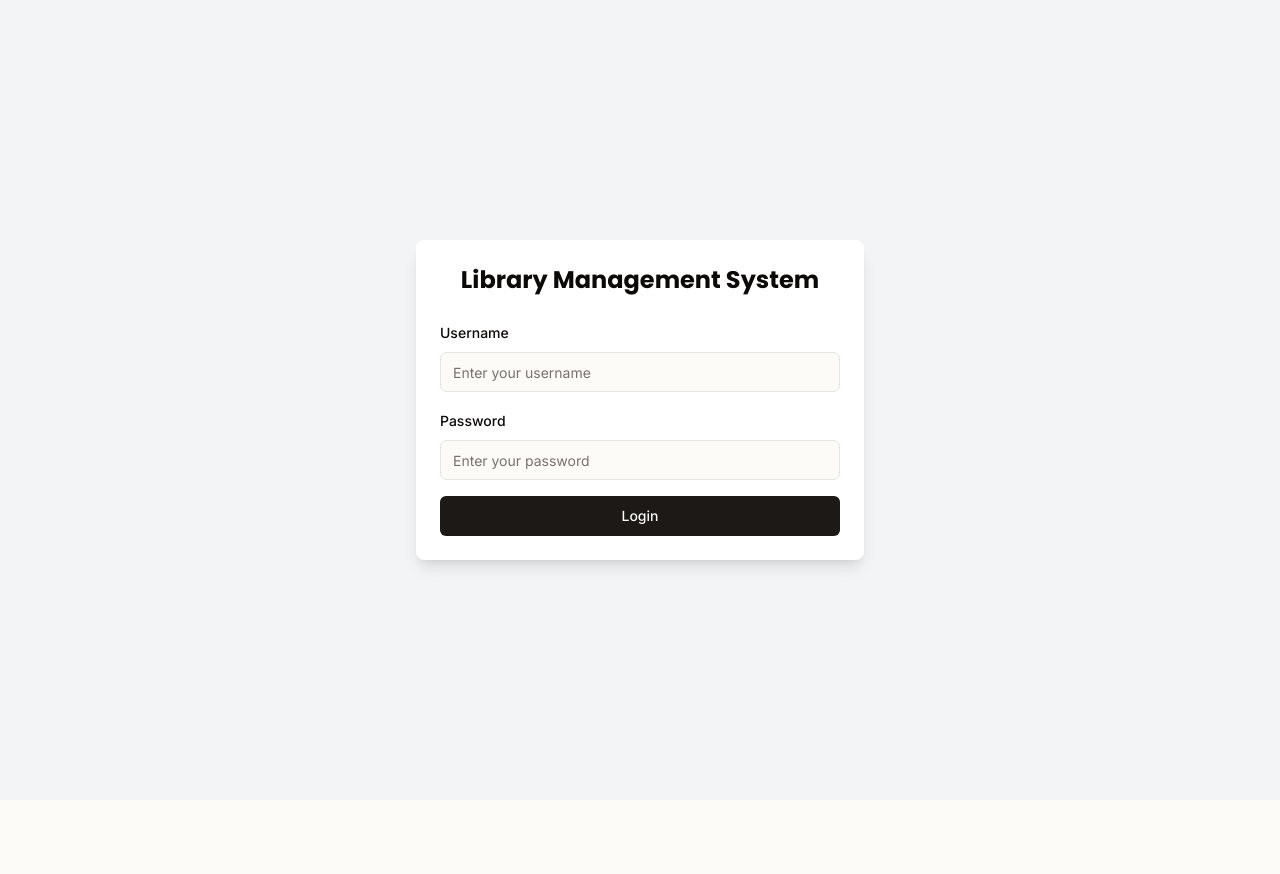
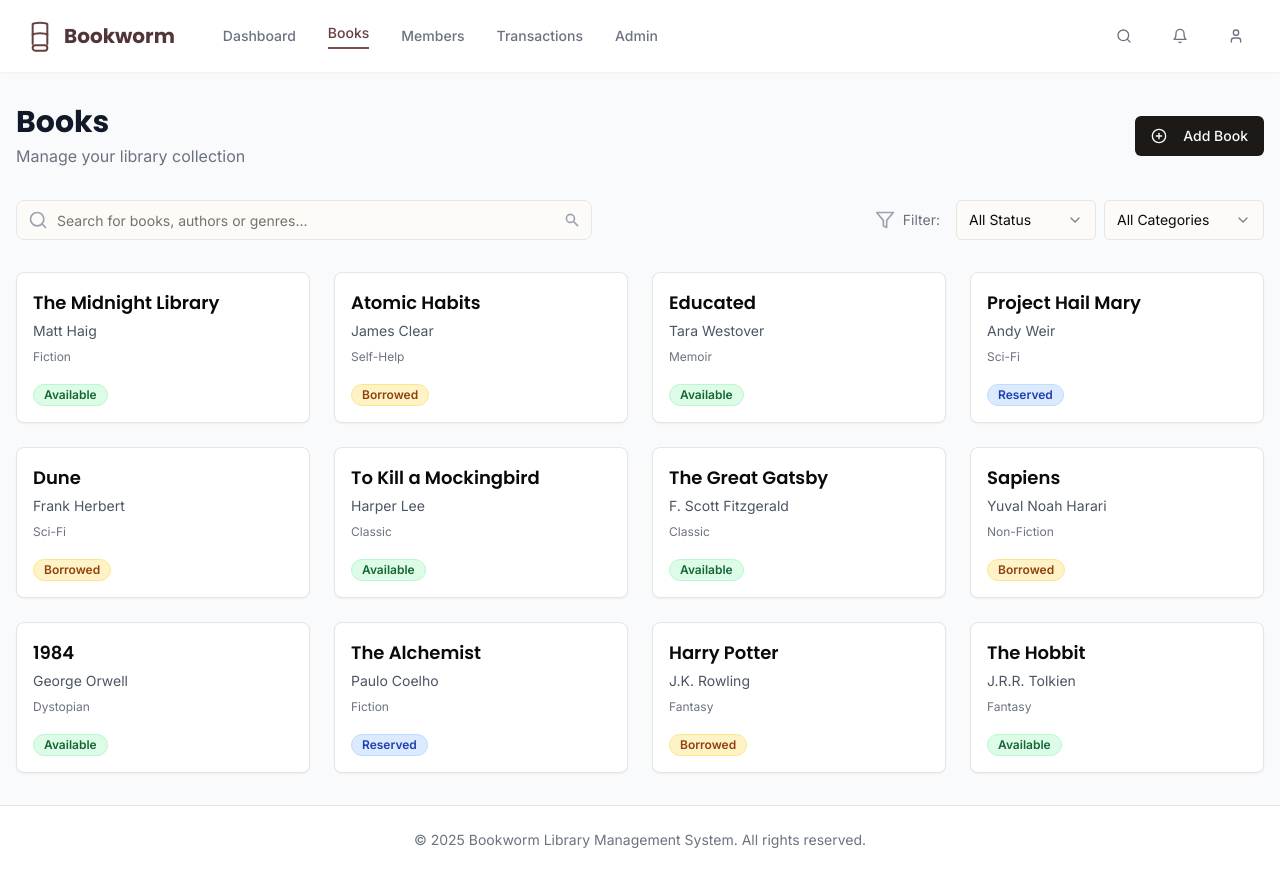
Before and after one commit to gxgansingh/bookworm-oasis-ui, a React (Vite) app: page /books in a window 1280 px wide. Before the commit this address led to /login. Before the commit the page ends 800 px from the top, so only its background shows below. Built offline with nearby package versions, Linux system fonts and the light colour scheme.

Commit message:
Remove login page
Remove the login page and related components.

```diff
--- a/src/App.tsx
+++ b/src/App.tsx
@@ -3,8 +3,7 @@ import { Toaster } from "@/components/ui/toaster";
 import { Toaster as Sonner } from "@/components/ui/sonner";
 import { TooltipProvider } from "@/components/ui/tooltip";
 import { QueryClient, QueryClientProvider } from "@tanstack/react-query";
-import { BrowserRouter, Routes, Route, Navigate } from "react-router-dom";
-import { isAuthenticated } from "./utils/authApi";
+import { BrowserRouter, Routes, Route } from "react-router-dom";
 import Index from "./pages/Index";
 import Books from "./pages/Books";
 import BookDetails from "./pages/BookDetails";
@@ -12,17 +11,8 @@ import Members from "./pages/Members";
 import Transactions from "./pages/Transactions";
 import Admin from "./pages/Admin";
 import NotFound from "./pages/NotFound";
-import Login from "./pages/Login";
 
 const queryClient = new QueryClient();
-
-// Protected Route component
-const ProtectedRoute = ({ children }: { children: React.ReactNode }) => {
-  if (!isAuthenticated()) {
-    return <Navigate to="/login" replace />;
-  }
-  return <>{children}</>;
-};
 
 const App = () => (
   <QueryClientProvider client={queryClient}>
@@ -31,55 +21,12 @@ const App = () => (
       <Sonner />
       <BrowserRouter>
         <Routes>
-          <Route path="/login" element={<Login />} />
-          <Route
-            path="/"
-            element={
-              <ProtectedRoute>
-                <Index />
-              </ProtectedRoute>
-            }
-          />
-          <Route
-            path="/books"
-            element={
-              <ProtectedRoute>
-                <Books />
-              </ProtectedRoute>
-            }
-          />
-          <Route
-            path="/books/:id"
-            element={
-              <ProtectedRoute>
-                <BookDetails />
-              </ProtectedRoute>
-            }
-          />
-          <Route
-            path="/members"
-            element={
-              <ProtectedRoute>
-                <Members />
-              </ProtectedRoute>
-            }
-          />
-          <Route
-            path="/transactions"
-            element={
-              <ProtectedRoute>
-                <Transactions />
-              </ProtectedRoute>
-            }
-          />
-          <Route
-            path="/admin"
-            element={
-              <ProtectedRoute>
-                <Admin />
-              </ProtectedRoute>
-            }
-          />
+          <Route path="/" element={<Index />} />
+          <Route path="/books" element={<Books />} />
+          <Route path="/books/:id" element={<BookDetails />} />
+          <Route path="/members" element={<Members />} />
+          <Route path="/transactions" element={<Transactions />} />
+          <Route path="/admin" element={<Admin />} />
           <Route path="*" element={<NotFound />} />
         </Routes>
       </BrowserRouter>
--- a/src/components/Navbar.tsx
+++ b/src/components/Navbar.tsx
@@ -1,8 +1,9 @@
-
 import React from 'react';
 import { Link, useLocation } from 'react-router-dom';
-import { Search, Bell, User, Menu, Settings } from 'lucide-react';
+import { Search, Bell, User, Menu, Settings, LogOut } from 'lucide-react';
 import { Button } from "@/components/ui/button";
+import { useToast } from "@/hooks/use-toast";
+import { logout } from '@/utils/authApi';
 import {
   DropdownMenu,
   DropdownMenuContent,
@@ -15,6 +16,15 @@ import {
 const Navbar = () => {
   const location = useLocation();
   const [mobileMenuOpen, setMobileMenuOpen] = React.useState(false);
+  const { toast } = useToast();
+
+  const handleLogout = () => {
+    logout();
+    toast({
+      title: "Logged out",
+      description: "You have been logged out successfully.",
+    });
+  };
 
   const isActive = (path: string) => {
     return location.pathname === path;
@@ -115,7 +125,10 @@ const Navbar = () => {
                 </Link>
               </DropdownMenuItem>
               <DropdownMenuSeparator />
-              <DropdownMenuItem>Logout</DropdownMenuItem>
+              <DropdownMenuItem onClick={handleLogout}>
+                <LogOut className="h-4 w-4 mr-2" />
+                Logout
+              </DropdownMenuItem>
             </DropdownMenuContent>
           </DropdownMenu>
 
--- a/src/components/auth/LoginForm.tsx
+++ /dev/null
@@ -1,79 +0,0 @@
-
-import React from 'react';
-import { useNavigate } from 'react-router-dom';
-import { useForm } from 'react-hook-form';
-import { Button } from "@/components/ui/button";
-import { Input } from "@/components/ui/input";
-import { Form, FormControl, FormField, FormItem, FormLabel, FormMessage } from "@/components/ui/form";
-import { useToast } from "@/hooks/use-toast";
-import { login } from '@/utils/authApi';
-
-interface LoginFormData {
-  username: string;
-  password: string;
-}
-
-export default function LoginForm() {
-  const { toast } = useToast();
-  const navigate = useNavigate();
-
-  const form = useForm<LoginFormData>({
-    defaultValues: {
-      username: '',
-      password: '',
-    },
-  });
-
-  const onSubmit = async (data: LoginFormData) => {
-    try {
-      await login(data);
-      toast({
-        title: "Success",
-        description: "You have been logged in successfully.",
-      });
-      navigate('/books');
-    } catch (error) {
-      toast({
-        title: "Error",
-        description: "Invalid username or password.",
-        variant: "destructive",
-      });
-    }
-  };
-
-  return (
-    <Form {...form}>
-      <form onSubmit={form.handleSubmit(onSubmit)} className="space-y-4">
-        <FormField
-          control={form.control}
-          name="username"
-          render={({ field }) => (
-            <FormItem>
-              <FormLabel>Username</FormLabel>
-              <FormControl>
-                <Input placeholder="Enter your username" {...field} />
-              </FormControl>
-              <FormMessage />
-            </FormItem>
-          )}
-        />
-        <FormField
-          control={form.control}
-          name="password"
-          render={({ field }) => (
-            <FormItem>
-              <FormLabel>Password</FormLabel>
-              <FormControl>
-                <Input type="password" placeholder="Enter your password" {...field} />
-              </FormControl>
-              <FormMessage />
-            </FormItem>
-          )}
-        />
-        <Button type="submit" className="w-full">
-          Login
-        </Button>
-      </form>
-    </Form>
-  );
-}
--- a/src/pages/Login.tsx
+++ /dev/null
@@ -1,14 +0,0 @@
-
-import React from 'react';
-import LoginForm from '@/components/auth/LoginForm';
-
-export default function Login() {
-  return (
-    <div className="min-h-screen flex items-center justify-center bg-gray-100">
-      <div className="max-w-md w-full p-6 bg-white rounded-lg shadow-lg">
-        <h1 className="text-2xl font-bold text-center mb-6">Library Management System</h1>
-        <LoginForm />
-      </div>
-    </div>
-  );
-}
--- a/src/utils/authApi.ts
+++ b/src/utils/authApi.ts
@@ -1,47 +1,17 @@
 
-interface LoginCredentials {
-  username: string;
-  password: string;
+// This is a simplified version since we no longer need authentication
+
+export function logout(): void {
+  // Simple logout function for UI consistency
+  console.log('User logged out');
 }
 
-interface LoginResponse {
-  token: string;
-}
-
-export async function login(credentials: LoginCredentials): Promise<LoginResponse> {
-  try {
-    const response = await fetch('http://localhost:8000/api/login', {
-      method: 'POST',
-      headers: {
-        'Content-Type': 'application/json',
-      },
-      body: JSON.stringify(credentials),
-    });
-
-    if (!response.ok) {
-      throw new Error('Login failed');
-    }
-
-    const data = await response.json();
-
-    // Store the token in localStorage
-    localStorage.setItem('auth_token', data.token);
-
-    return data;
-  } catch (error) {
-    console.error('Login error:', error);
-    throw error;
-  }
-}
-
-export function logout(): void {
-  localStorage.removeItem('auth_token');
-}
-
-export function getAuthToken(): string | null {
-  return localStorage.getItem('auth_token');
+export function getAuthToken(): string {
+  // Always return a mock token since we're not using authentication
+  return 'mock-token';
 }
 
 export function isAuthenticated(): boolean {
-  return !!getAuthToken();
+  // Always return true since we're not using authentication
+  return true;
 }
```
